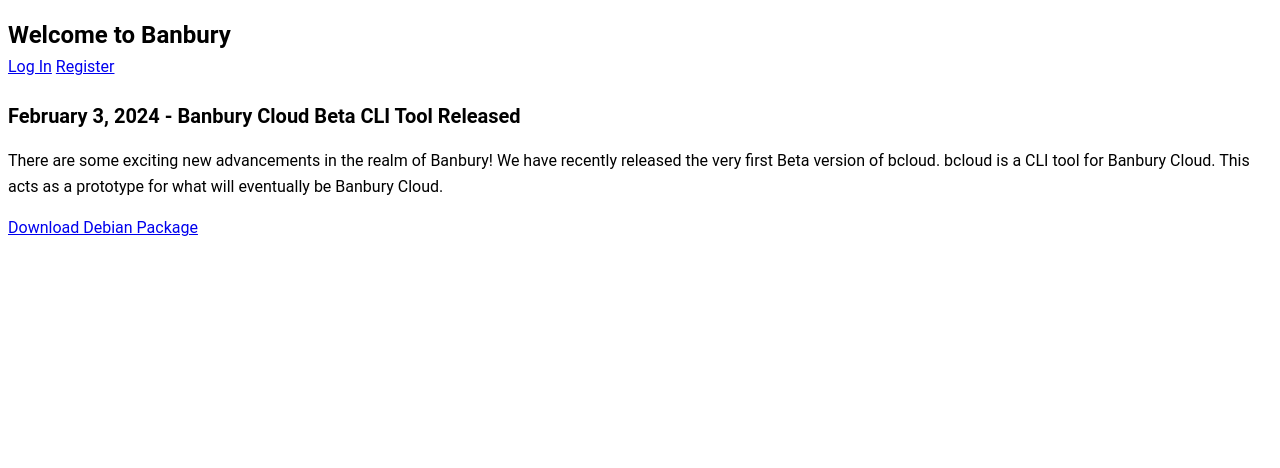
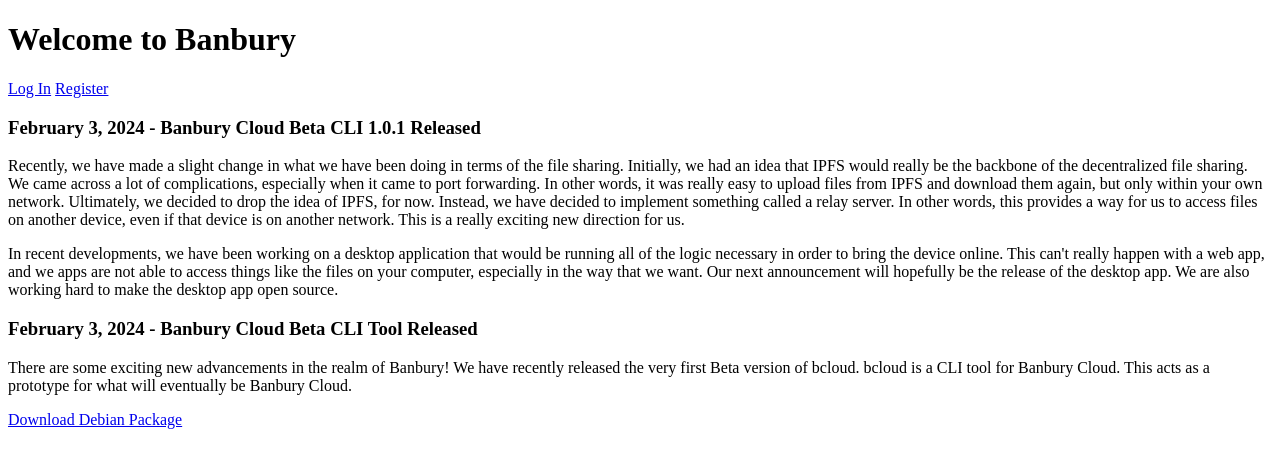
Before and after one commit to Banbury-inc/banbury-cloud-backend, a Django app: page / in a window 1280 px wide. Shown: the top 468 px of the page. Run offline with Django 3.2, Linux system fonts and the light colour scheme.

Commit message:
added a new post to front page

```diff
--- a/helloapp/static/style.css
+++ b/helloapp/static/style.css
@@ -2,6 +2,7 @@
 	font-family: 'Roboto', sans-serif;
 	font-display: fallback;
 	background-size: cover;
+
 	background-position: center;
 	line-height: 1.6;
  }
--- a/helloapp/templates/homepage.html
+++ b/helloapp/templates/homepage.html
@@ -7,7 +7,6 @@
 <title>Congratulations | Cloud Run</title>
 <link href="https://fonts.googleapis.com/css?family=Roboto" rel="preload" as="font">
 <link href="{% static 'cloud-run-32-color.png' %}" rel="icon" type="image/png" />
-<link href="{% static 'style.css' %}" rel="stylesheet" type="text/css" />
 </head>
 
 <body>
@@ -15,6 +14,18 @@
     <div class="menu">
         <a href="/login/">Log In</a>
         <a href="/register/">Register</a>
+    <h3>February 3, 2024 - Banbury Cloud Beta CLI 1.0.1 Released</h3>
+    <p>Recently, we have made a slight change in what we have been doing in terms of the file sharing. Initially,
+      we had an idea that IPFS would really be the backbone of the decentralized file sharing. We came across
+      a lot of complications, especially when it came to port forwarding. In other words, it was really easy
+      to upload files from IPFS and download them again, but only within your own network. Ultimately, we decided
+      to drop the idea of IPFS, for now. Instead, we have decided to implement something called a relay server.
+      In other words, this provides a way for us to access files on another device, even if that device is on another
+      network. This is a really exciting new direction for us. </p>
+    <p>In recent developments, we have been working on a desktop application that would be running all of the logic
+      necessary in order to bring the device online. This can't really happen with a web app, and we apps are not able
+      to access things like the files on your computer, especially in the way that we want. Our next announcement
+      will hopefully be the release of the desktop app. We are also working hard to make the desktop app open source.</p>
     <h3>February 3, 2024 - Banbury Cloud Beta CLI Tool Released</h3>
     <p>There are some exciting new advancements in the realm of Banbury! We have recently released
     the very first Beta version of bcloud. bcloud is a CLI tool for Banbury Cloud. This acts as a
```
